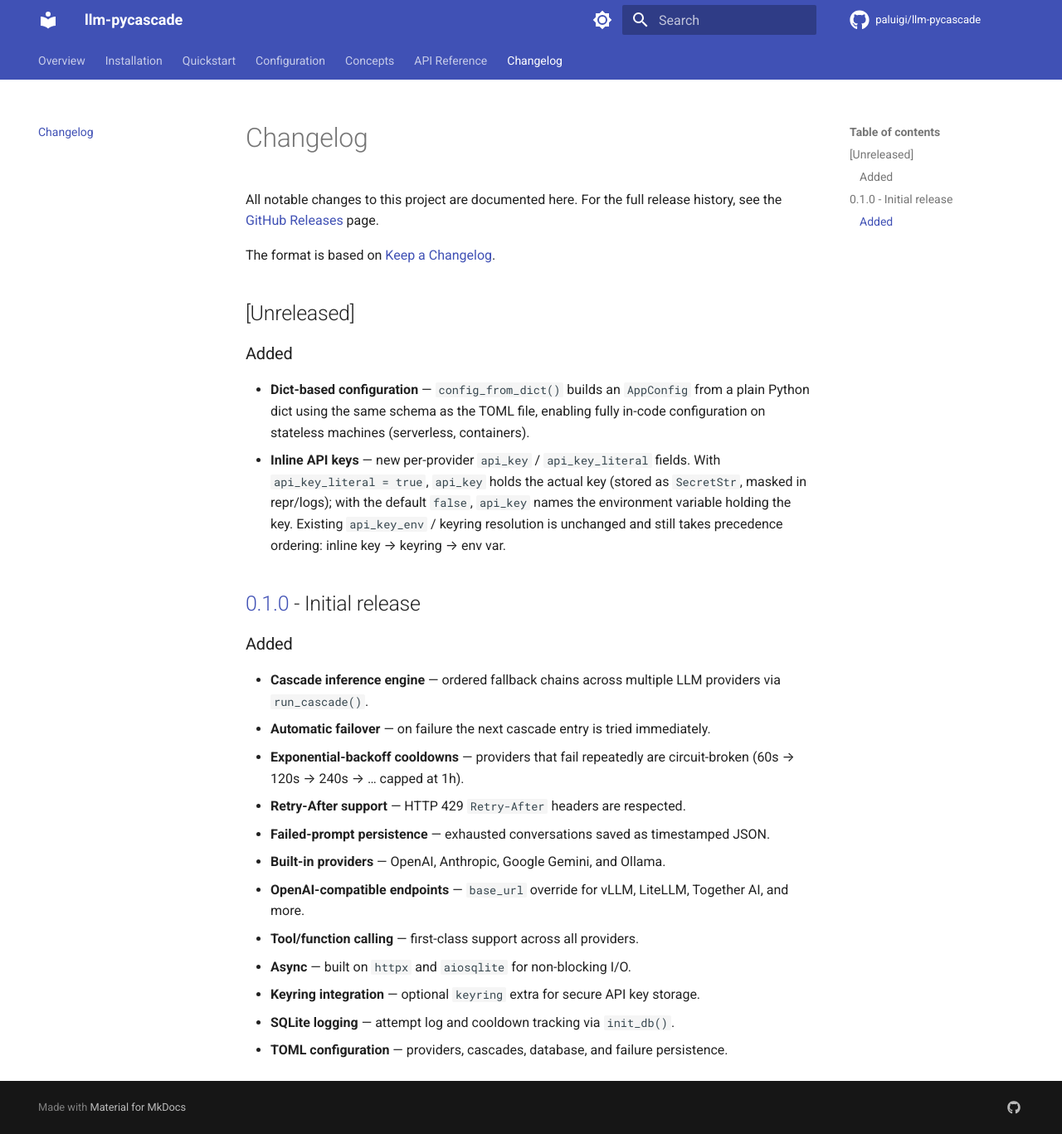
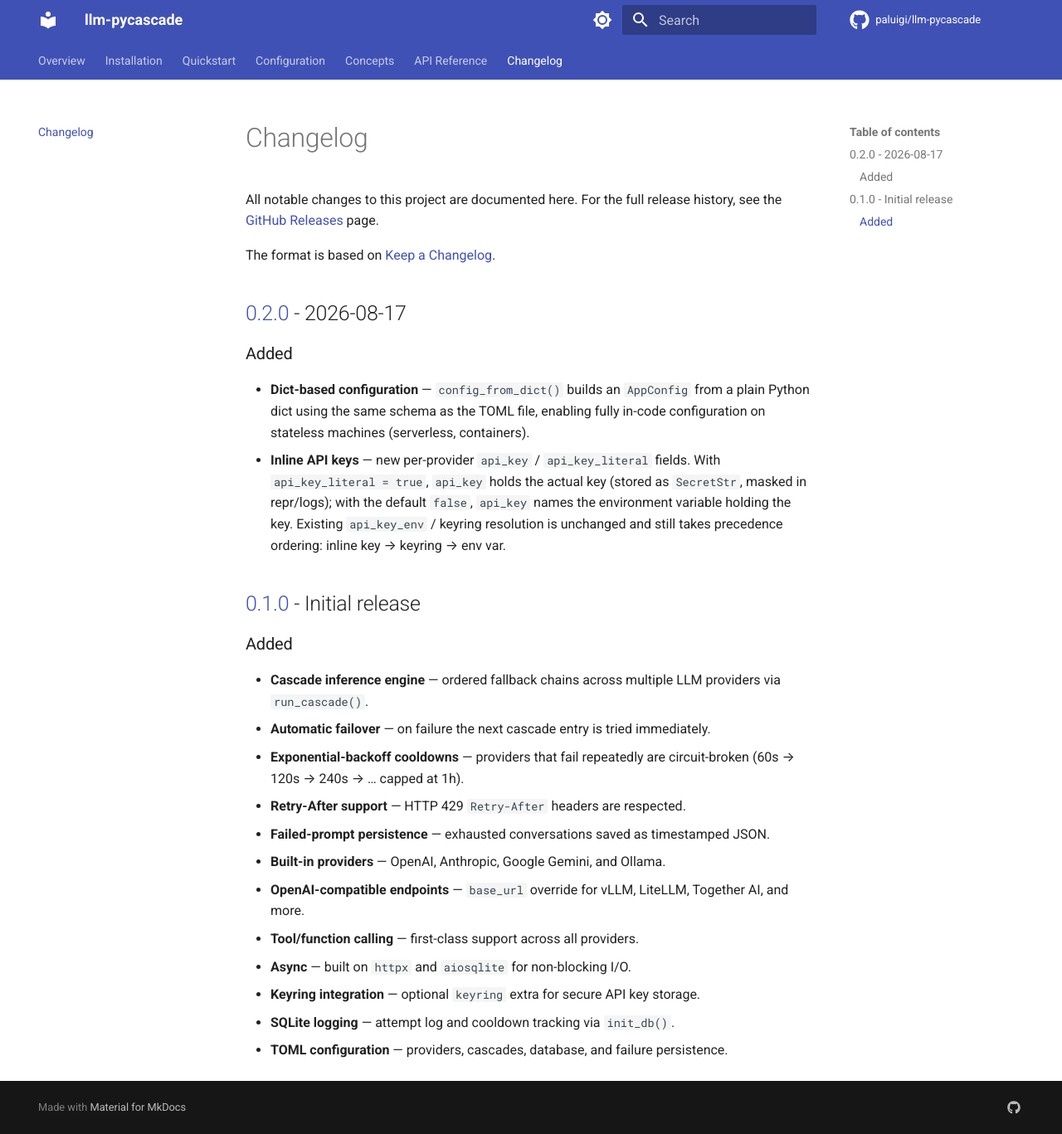
Before and after one commit to paluigi/llm-pycascade, an MkDocs documentation site: the page built from docs/changelog.md, in a window 1280 px wide and 1367 px high. Shown: the whole window at 83% size. Built offline with MkDocs 1.6.1 and Material for MkDocs 9.7.7, drawn with Linux system fonts in a browser that asks for light colours; comment, search, counter and statistics services are not loaded.

Commit message:
chore: bump version to 0.2.0 for release

```diff
--- a/docs/changelog.md
+++ b/docs/changelog.md
@@ -6,7 +6,7 @@
 
 The format is based on [Keep a Changelog](https://keepachangelog.com/en/1.1.0/).
 
-## [Unreleased]
+## [0.2.0] - 2026-08-17
 
 ### Added
 
@@ -40,4 +40,5 @@
 - **SQLite logging** — attempt log and cooldown tracking via `init_db()`.
 - **TOML configuration** — providers, cascades, database, and failure persistence.
 
+[0.2.0]: https://github.com/paluigi/llm-pycascade/releases/tag/v0.2.0
 [0.1.0]: https://github.com/paluigi/llm-pycascade/releases/tag/v0.1.0
--- a/pyproject.toml
+++ b/pyproject.toml
@@ -4,7 +4,7 @@
 
 [project]
 name = "llm-pycascade"
-version = "0.1.0"
+version = "0.2.0"
 description = "Resilient cascading LLM inference across multiple providers with failover, circuit breaking, and retry cooldowns"
 readme = "README.md"
 license = "MIT"
--- a/src/llm_pycascade/__init__.py
+++ b/src/llm_pycascade/__init__.py
@@ -46,4 +46,4 @@
     "ToolDefinition",
 ]
 
-__version__ = "0.1.0"
+__version__ = "0.2.0"
```
Also changed, not shown: 1 other file.
